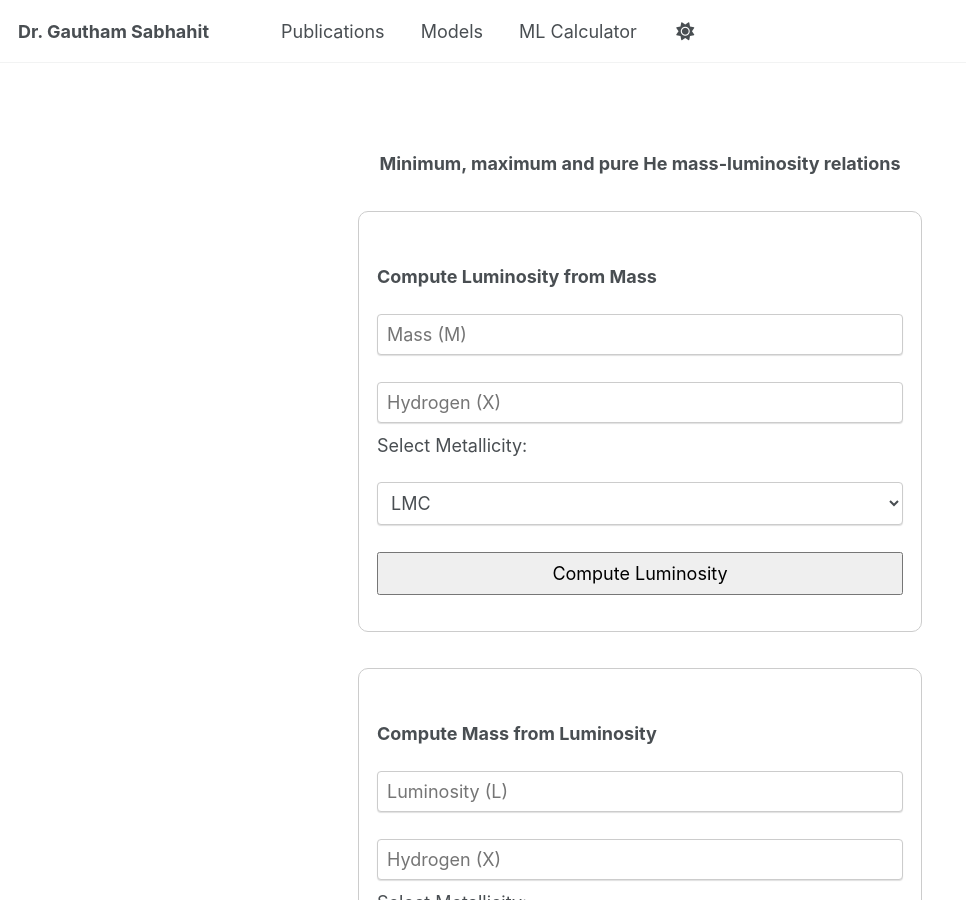
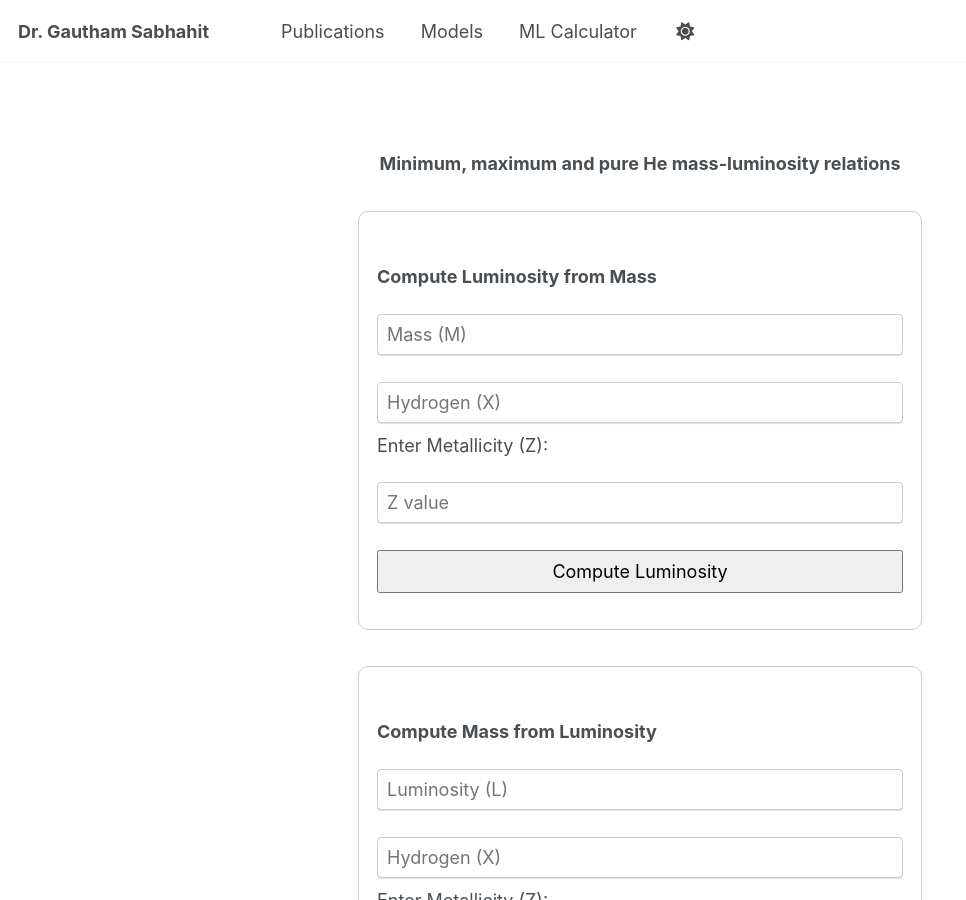
Before and after one commit to Mdot-com/mdot.com, a Jekyll site: the page built from ml-calculator.md, in a window 1280 px wide and 900 px high. Shown: the whole window, without its empty margins (0-966 px from the left). Built offline with Jekyll 4.4.1, drawn with Linux system fonts in a browser that asks for light colours; some of the changed text lies outside the part shown.

Commit message:
Update ml-calculator.md

```diff
--- a/ml-calculator.md
+++ b/ml-calculator.md
@@ -23,11 +23,8 @@ nav_order: 3
     <input type="number" id="massInput" placeholder="Mass (M)" style="width: 100%; padding: 0.5rem; margin-top: 1rem;">
     <input type="number" id="hydrogenInput1" placeholder="Hydrogen (X)" style="width: 100%; padding: 0.5rem; margin-top: 1rem;">
 
-    <label for="smcDropdown1">Select Metallicity:</label>
-    <select id="smcDropdown1" style="width: 100%; padding: 0.5rem; margin-top: 1rem;">
-      <option value="false">LMC</option>
-      <option value="true">SMC</option>
-    </select>
+    <label for="zInput1">Enter Metallicity (Z):</label>
+    <input type="number" id="zInput1" placeholder="Z value" style="width: 100%; padding: 0.5rem; margin-top: 1rem;">
 
     <button onclick="getLuminosity()" style="width: 100%; margin-top: 1rem; padding: 0.5rem;">Compute Luminosity</button>
     <div id="luminosityResult" style="margin-top: 1rem; font-size: 1rem;"></div>
@@ -39,11 +36,8 @@ nav_order: 3
     <input type="number" id="luminosityInput" placeholder="Luminosity (L)" style="width: 100%; padding: 0.5rem; margin-top: 1rem;">
     <input type="number" id="hydrogenInput2" placeholder="Hydrogen (X)" style="width: 100%; padding: 0.5rem; margin-top: 1rem;">
 
-    <label for="smcDropdown2">Select Metallicity:</label>
-    <select id="smcDropdown2" style="width: 100%; padding: 0.5rem; margin-top: 1rem;">
-      <option value="false">LMC</option>
-      <option value="true">SMC</option>
-    </select>
+    <label for="zInput2">Enter Metallicity (Z):</label>
+    <input type="number" id="zInput2" placeholder="Z value" style="width: 100%; padding: 0.5rem; margin-top: 1rem;">
 
     <button onclick="getMass()" style="width: 100%; margin-top: 1rem; padding: 0.5rem;">Compute Mass</button>
     <div id="massResult" style="margin-top: 1rem; font-size: 1rem;"></div>
```
Also changed, not shown: other parts of ml-calculator.md (+4 -4 lines).
